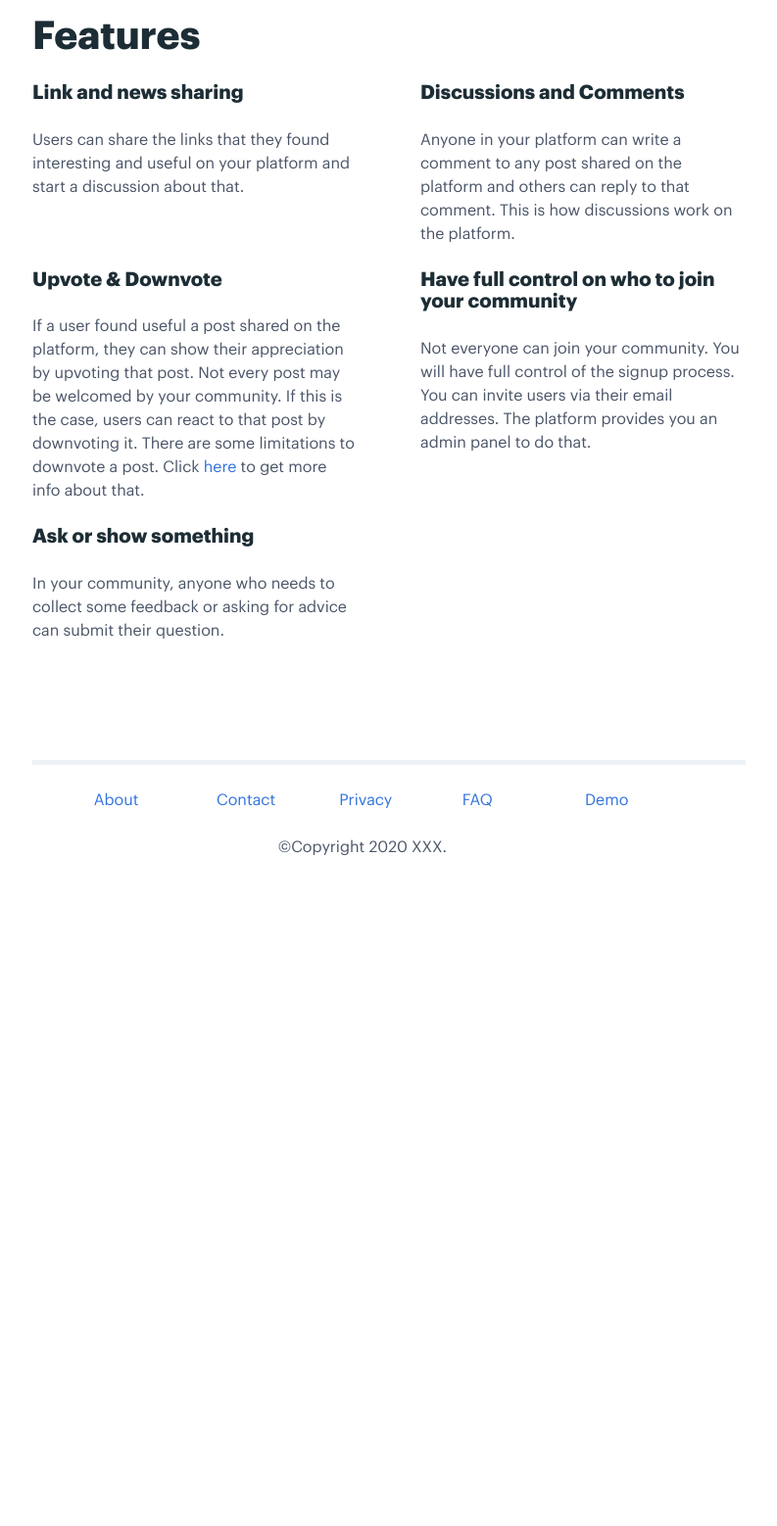
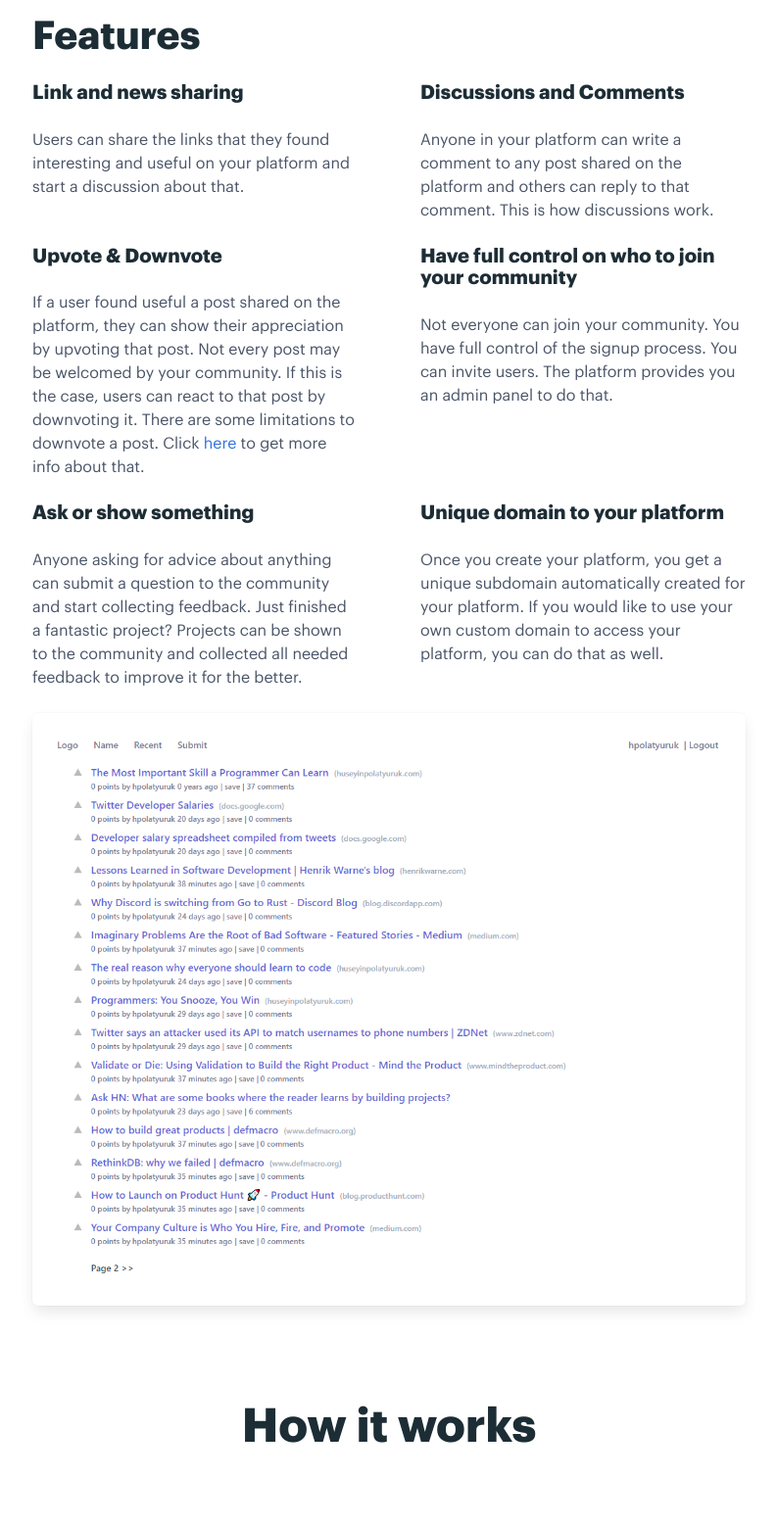
Before and after one commit to hpolatyuruk/turkdev-website, a website: page index.html in a window 1280 px wide. Shown: the part 449-2007 px from the top of the page at 98% size, without its empty margins (243-1036 px from the left). Before the commit the page ends 1374 px from the top, so only its background shows below. Drawn offline with Linux system fonts and the light colour scheme.

Commit message:
Added product imaage. Minor improvements.

```diff
--- a/index.html
+++ b/index.html
@@ -1,5 +1,6 @@
 <!DOCTYPE html>
 <html lang="en">
+
 <head>
   <meta charset="utf-8" />
   <meta http-equiv="X-UA-Compatible" content="IE=edge" />
@@ -7,13 +8,13 @@
   <title>My custom Bulma website</title>
   <link rel="stylesheet" href="css/mystyles.css" />
 </head>
+
 <body>
   <div class="container">
     <section class="section">
       <div class="columns">
         <div
-            class="column is-10-tablet is-offset-1-tablet is-10-desktop is-offset-1-desktop is-8-widescreen is-offset-2-widescreen"
-          >
+          class="column is-10-tablet is-offset-1-tablet is-10-desktop is-offset-1-desktop is-8-widescreen is-offset-2-widescreen">
           <div class="columns">
             <div class="column">
               <h1 class="title is-1">
@@ -26,12 +27,8 @@
               </p>
             </div>
           </div>
-            <div
-              class="columns is-variable is-1-mobile is-1-tablet is-8-desktop is-1-widescreen"
-            >
-              <div
-                class="column is-4-mobile is-4-tablet is-4-desktop is-3-widescreen"
-              >
+          <div class="columns is-variable is-1-mobile is-1-tablet is-8-desktop is-1-widescreen">
+            <div class="column is-4-mobile is-4-tablet is-4-desktop is-3-widescreen">
               <a class="button is-primary is-medium">Create Account</a>
             </div>
             <div class="column">
@@ -44,8 +41,7 @@
     <section class="section">
       <div class="columns">
         <div
-            class="column is-10-tablet is-offset-1-tablet is-10-desktop is-offset-1-desktop is-8-widescreen is-offset-2-widescreen"
-          >
+          class="column is-10-tablet is-offset-1-tablet is-10-desktop is-offset-1-desktop is-8-widescreen is-offset-2-widescreen">
           <div class="columns is-centered">
             <div class="column">
               <h2 class="title is-2">
@@ -66,7 +62,7 @@
               <p>
                 Anyone in your platform can write a comment to any post shared
                 on the platform and others can reply to that comment. This is
-                  how discussions work on the platform.
+                how discussions work.
               </p>
             </div>
             <div class="column is-full-mobile is-half-tablet is-half-desktop">
@@ -85,10 +81,9 @@
                 Have full control on who to join your community
               </h3>
               <p>
-                  Not everyone can join your community. You will have full
-                  control of the signup process. You can invite users via their
-                  email addresses. The platform provides you an admin panel to
-                  do that.
+                Not everyone can join your community. You have full control of
+                the signup process. You can invite users. The platform
+                provides you an admin panel to do that.
               </p>
             </div>
             <div class="column is-full-mobile is-half-tablet is-half-desktop">
@@ -96,9 +91,50 @@
                 Ask or show something
               </h3>
               <p>
-                  In your community, anyone who needs to collect some feedback
-                  or asking for advice can submit their question.
+                Anyone asking for advice about anything can submit a question
+                to the community and start collecting feedback. Just finished
+                a fantastic project? Projects can be shown to the community
+                and collected all needed feedback to improve it for the
+                better.
               </p>
+            </div>
+            <div class="column is-full-mobile is-half-tablet is-half-desktop">
+              <h3 class="title is-5">
+                Unique domain to your platform
+              </h3>
+              <p>
+                Once you create your platform, you get a unique subdomain
+                automatically created for your platform. If you would like to
+                use your own custom domain to access your platform, you can do
+                that as well.
+              </p>
+            </div>
+          </div>
+        </div>
+      </div>
+      <div class="columns">
+        <div
+          class="column is-10-tablet is-offset-1-tablet is-10-desktop is-offset-1-desktop is-8-widescreen is-offset-2-widescreen">
+          <div class="box">
+            <figure class="image is-4by3">
+              <img src="images/product.png" />
+            </figure>
+          </div>
+        </div>
+      </div>
+    </section>
+    <section class="section">
+      <div class="columns">
+        <div
+          class="column is-10-tablet is-offset-1-tablet is-10-desktop is-offset-1-desktop is-8-widescreen is-offset-2-widescreen">
+          <div class="columns">
+            <div class="column">
+              <h2 class="title is-1 has-text-centered">How it works</h2>
+            </div>
+          </div>
+          <div class="columns">
+            <div class="column">
+
             </div>
           </div>
         </div>
@@ -107,8 +143,7 @@
     <section class="section">
       <div class="columns">
         <div
-            class="column is-10-tablet is-offset-1-tablet is-10-desktop is-offset-1-desktop is-8-widescreen is-offset-2-widescreen"
-          >
+          class="column is-10-tablet is-offset-1-tablet is-10-desktop is-offset-1-desktop is-8-widescreen is-offset-2-widescreen">
           <hr />
           <footer>
             <div class="columns is-centered">
@@ -139,4 +174,5 @@
     </section>
   </div>
 </body>
+
 </html>
--- a/sass/mystyles.scss
+++ b/sass/mystyles.scss
@@ -50,6 +50,7 @@ $input-shadow: none;
 @import "../node_modules/bulma/sass/elements/button.sass";
 @import "../node_modules/bulma/sass/elements/container.sass";
 @import "../node_modules/bulma/sass/elements/title.sass";
+@import "../node_modules/bulma/sass/elements/box.sass";
 @import "../node_modules/bulma/sass/form/_all.sass";
 @import "../node_modules/bulma/sass/layout/hero.sass";
 @import "../node_modules/bulma/sass/layout/section.sass";
```
Also changed, not shown: css/mystyles.css, images/product.png (added). Lines whose indentation alone changed are shown as unchanged.
